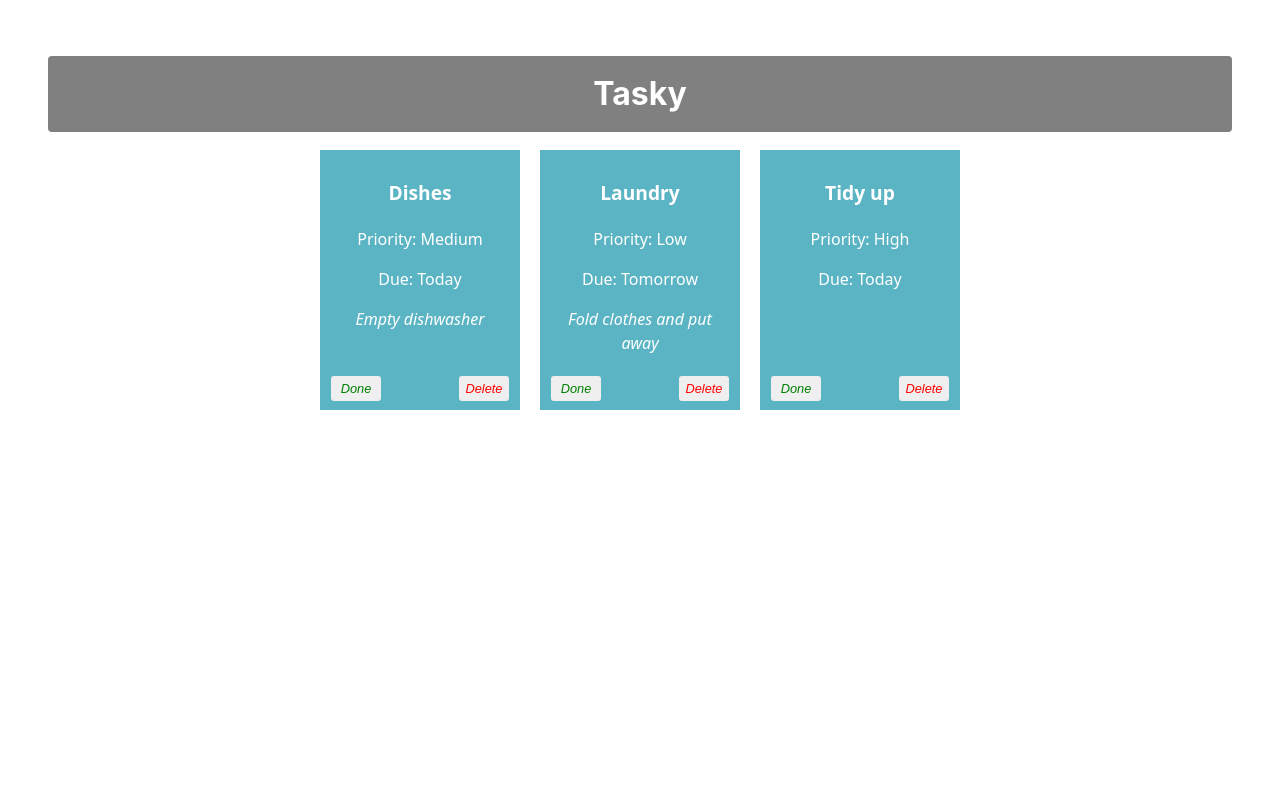
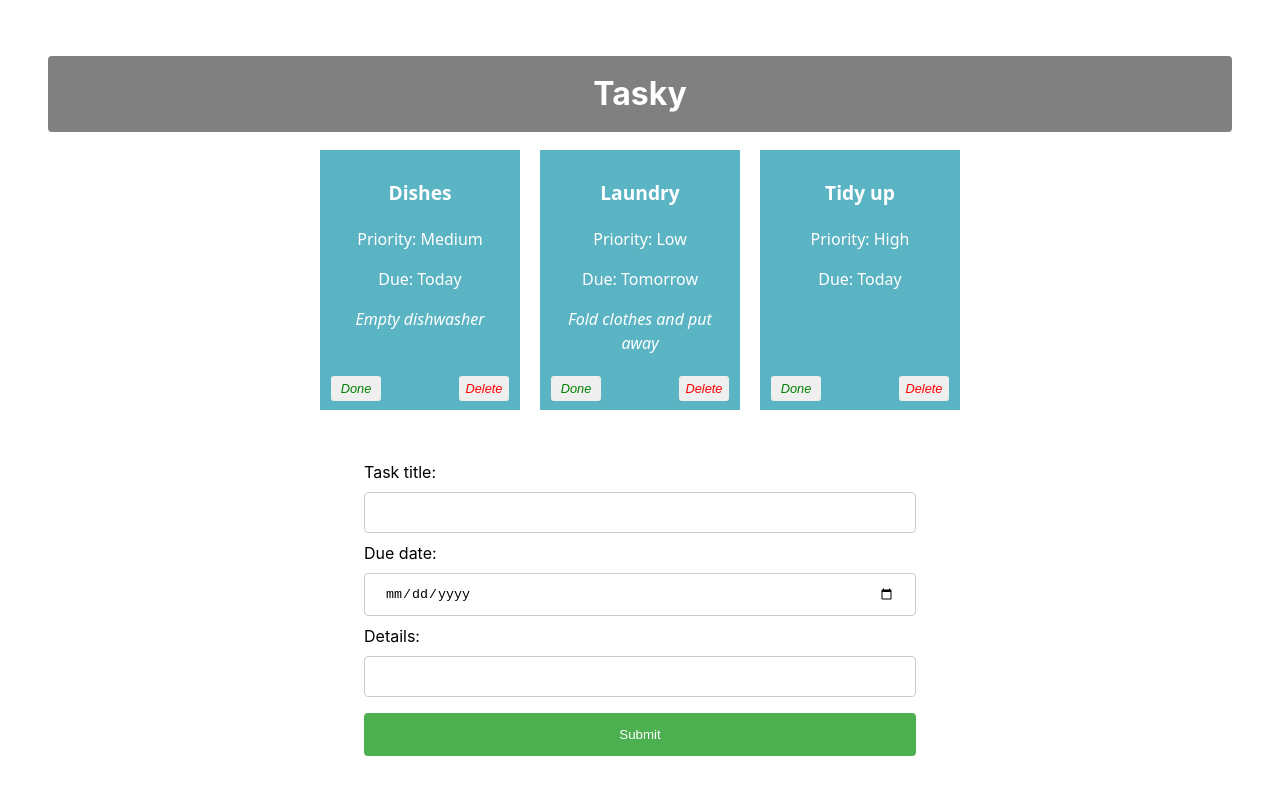
Before and after one commit to mari2701/react-basics-labs, a React (Vite) app in the folder tasky/: page / in a window 1280 px wide. Shown: the top 794 px of the page. Built offline with nearby package versions, Linux system fonts and the light colour scheme.

Commit message:
Add task: form added

```diff
--- a/tasky/src/App.css
+++ b/tasky/src/App.css
@@ -69,3 +69,34 @@
   right: 5px;
   color: red;
 }
+
+input[type=text], input[type=date] {
+  width: 100%;
+  padding: 12px 20px;
+  margin: 8px 0;
+  display: inline-block;
+  border: 1px solid #ccc;
+  border-radius: 4px;
+  box-sizing: border-box;
+}
+
+input[type=submit] {
+  width: 100%;
+  background-color: #4CAF50;
+  color: white;
+  padding: 14px 20px;
+  margin: 8px 0;
+  border: none;
+  border-radius: 4px;
+  cursor: pointer;
+}
+
+input[type=submit]:hover {
+  background-color: #45a049;
+}
+
+form {
+  text-align: left;
+  width: 50%;
+  margin: auto;
+}
--- a/tasky/src/App.jsx
+++ b/tasky/src/App.jsx
@@ -1,3 +1,4 @@
+import AddTaskForm from './components/Form';
 import React, { useState } from 'react';
 import './App.css';
 import Task from './components/Task';
@@ -41,11 +42,20 @@
       key={task.id}
       deleteTask = {() => deleteHandler(index)}
 
+
     />
+
   ))}
+    <div className="container">
+      <AddTaskForm />
+    </div>
 
     </div>
+
+
   );
+
+
 
 }
 
--- /dev/null
+++ b/tasky/src/components/Form.jsx
@@ -0,0 +1,26 @@
+const AddTaskForm = (props) => {
+
+  return (
+    <div>
+      <form>
+        <label>
+            Task title:
+            <input type="text" name="title" required />
+        </label>
+        <br />
+        <label>
+            Due date:
+            <input type="date" name="deadline" required />
+        </label>
+        <br />
+        <label>
+            Details:
+            <input type="text" name="description" />
+        </label>
+        <input type="submit" value="Submit" />
+        </form>
+    </div>
+  )
+};
+
+export default AddTaskForm;
```
